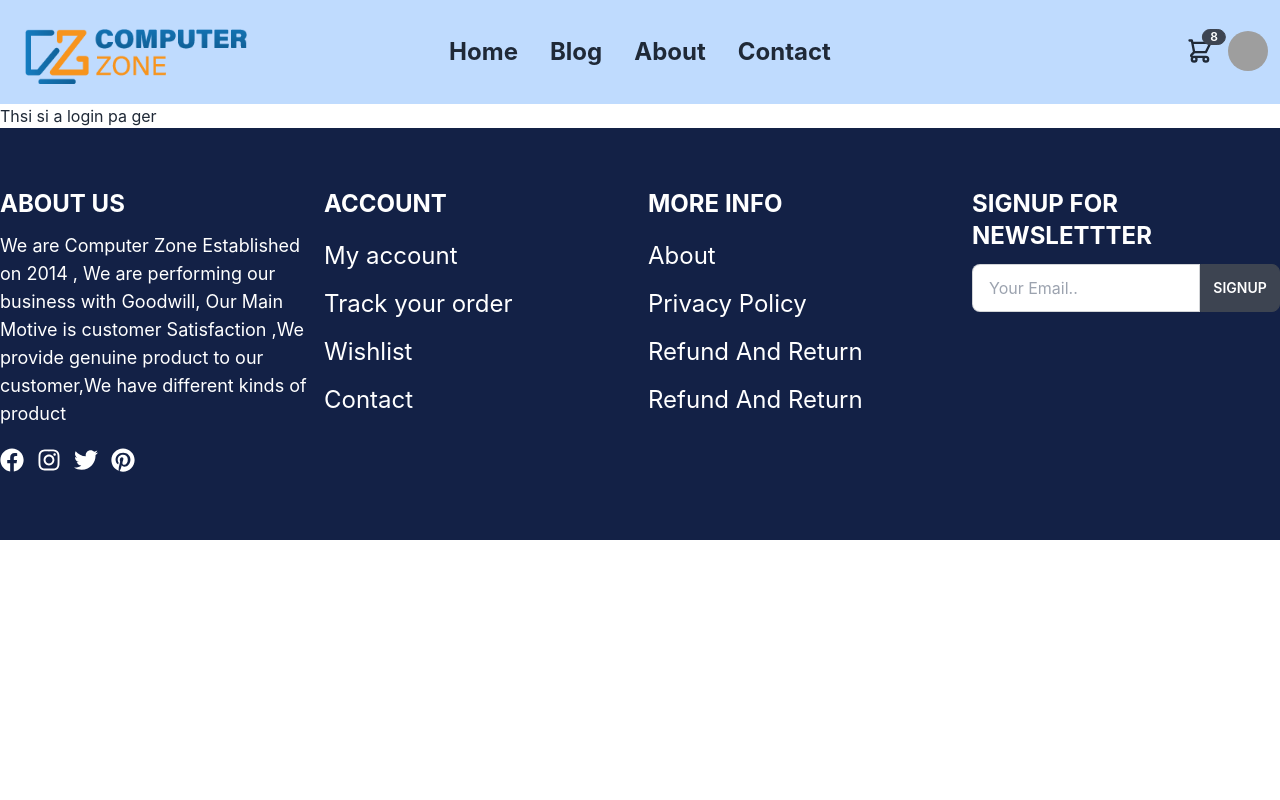
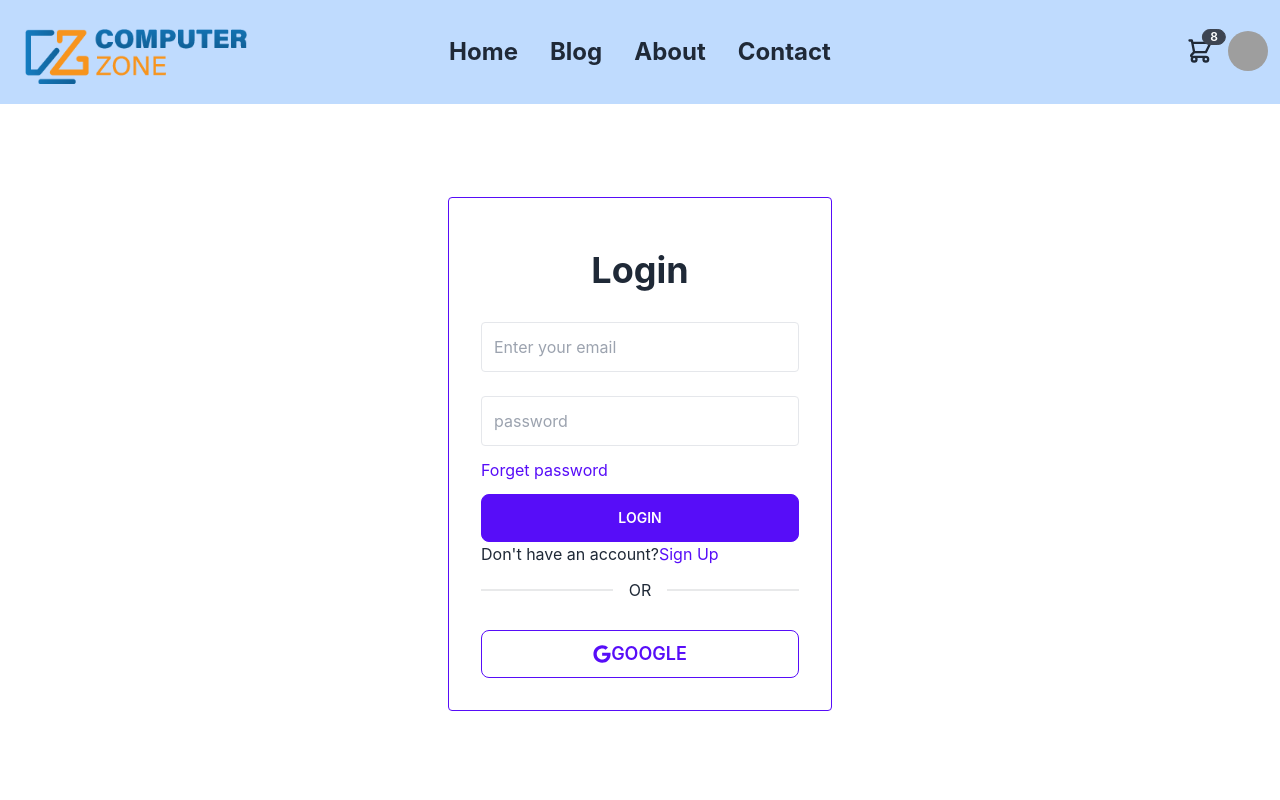
Before and after one commit to sauravmondal24/computer-zone-client, a React (Create React App) app: page /login in a window 1280 px wide. Shown: the top 800 px of the page. Built offline with nearby package versions, Linux system fonts and the light colour scheme; grey boxes are pictures that could not be loaded.

Commit message:
Firebase auth setup

```diff
--- a/package.json
+++ b/package.json
@@ -7,8 +7,10 @@
     "@testing-library/react": "^13.4.0",
     "@testing-library/user-event": "^13.5.0",
     "daisyui": "^2.42.0",
+    "firebase": "^9.14.0",
     "react": "^18.2.0",
     "react-dom": "^18.2.0",
+    "react-hook-form": "^7.39.5",
     "react-icons": "^4.6.0",
     "react-router-dom": "^6.4.3",
     "react-scripts": "5.0.1",
--- a/src/Auth/Login/Login.js
+++ b/src/Auth/Login/Login.js
@@ -1,9 +1,54 @@
-import React from 'react';
+import React, { useState } from 'react';
+import { useForm } from 'react-hook-form';
+import { FaGoogle } from 'react-icons/fa';
+import { Link } from 'react-router-dom';
 
 const Login = () => {
+	const { register, handleSubmit } = useForm();
+	// const [data, setData] = useState('');
+
+	const handleLogin = (data) => {
+		console.log(data);
+	};
+
 	return (
 		<div>
-			<h2>Thsi si a login pa ger </h2>
+			<div className="h-[700px] w-96 m-auto flex justify-center items-center">
+				<div className="border p-8 border-primary rounded">
+					<h1 className="text-4xl font-bold text-center py-5">Login</h1>
+					<form onSubmit={handleSubmit(handleLogin)}>
+						<input
+							{...register('email')}
+							placeholder="Enter your email"
+							className="w-full border p-3 my-3 rounded"
+						/>
+						<input
+							{...register('password')}
+							placeholder="password"
+							className="w-full border my-3 p-3 rounded"
+						/>
+						<Link className="text-primary">Forget password</Link>
+
+						<button className="btn w-full btn-primary mt-3">Login</button>
+
+						<p>
+							Don't have an account?
+							<Link to="/signup" className="text-primary">
+								Sign Up
+							</Link>
+						</p>
+					</form>
+					<div>
+						<div className="divider">OR</div>
+					</div>
+
+					<div>
+						<button className="btn w-full btn-outline text-lg btn-primary mt-4">
+							<FaGoogle></FaGoogle> GOOGLE
+						</button>
+					</div>
+				</div>
+			</div>
 		</div>
 	);
 };
--- a/src/Auth/SignUp/SignUp.js
+++ b/src/Auth/SignUp/SignUp.js
@@ -1,9 +1,45 @@
 import React from 'react';
+import { useForm } from 'react-hook-form';
+import { Link } from 'react-router-dom';
 
 const SignUp = () => {
+	const { register, handleSubmit } = useForm();
+	const handleSignUp = (data) => {
+		console.log(data);
+	};
 	return (
 		<div>
-			<h2>This is a sign up page</h2>
+			<div className="h-[700px] w-96 m-auto flex justify-center items-center">
+				<div className="border p-8 border-primary rounded">
+					<h1 className="text-4xl font-bold text-center py-5">Sign Up</h1>
+					<form onSubmit={handleSubmit(handleSignUp)}>
+						<input
+							{...register('name')}
+							placeholder="Enter your name"
+							className="w-full border p-3 my-3 rounded"
+						/>
+						<input
+							{...register('email')}
+							placeholder="Enter your email"
+							className="w-full border p-3 my-3 rounded"
+						/>
+						<input
+							{...register('password')}
+							placeholder="password"
+							className="w-full border my-3 p-3 rounded"
+						/>
+
+						<button className="btn w-full btn-primary mt-3">SignUp</button>
+
+						<p>
+							Already have an account?
+							<Link to="/login" className="text-primary">
+								Login
+							</Link>
+						</p>
+					</form>
+				</div>
+			</div>
 		</div>
 	);
 };
--- /dev/null
+++ b/src/Firebase/Firebase.init.js
@@ -0,0 +1,18 @@
+// Import the functions you need from the SDKs you need
+import { initializeApp } from 'firebase/app';
+// TODO: Add SDKs for Firebase products that you want to use
+// https://firebase.google.com/docs/web/setup#available-libraries
+
+// Your web app's Firebase configuration
+const firebaseConfig = {
+	apiKey: process.env.REACT_APP_apiKey,
+	authDomain: process.env.REACT_APP_authDomain,
+	projectId: process.env.REACT_APP_projectId,
+	storageBucket: process.env.REACT_APP_storageBucket,
+	messagingSenderId: process.env.REACT_APP_messagingSenderId,
+	appId: process.env.REACT_APP_appId
+};
+
+// Initialize Firebase
+const app = initializeApp(firebaseConfig);
+export default app;
--- a/src/Pages/Shared/Navbar/Navbar.js
+++ b/src/Pages/Shared/Navbar/Navbar.js
@@ -92,6 +92,7 @@ const Navbar = () => {
 							</div>
 						</div>
 						<div className="dropdown dropdown-end">
+							<div>
 								<label tabIndex={0} className="btn btn-ghost btn-circle avatar">
 									<div className="w-10 rounded-full">
 										<img src="https://placeimg.com/80/80/people" alt="" />
@@ -119,6 +120,7 @@ const Navbar = () => {
 					</div>
 				</div>
 			</div>
+		</div>
 	);
 };
 
--- a/src/Routers/Routers/Routers.js
+++ b/src/Routers/Routers/Routers.js
@@ -1,5 +1,6 @@
 import { createBrowserRouter } from 'react-router-dom';
 import Login from '../../Auth/Login/Login';
+import SignUp from '../../Auth/SignUp/SignUp';
 import Home from '../../Pages/Home/Home/Home';
 import Main from '../../Router/Main';
 
@@ -15,6 +16,10 @@ const router = createBrowserRouter([
 			{
 				path: '/login',
 				element: <Login></Login>
+			},
+			{
+				path: '/signup',
+				element: <SignUp></SignUp>
 			}
 		]
 	}
```
Also changed, not shown: 1 other file (tests, documents, lock files or other folders). Lines whose indentation alone changed are shown as unchanged.
